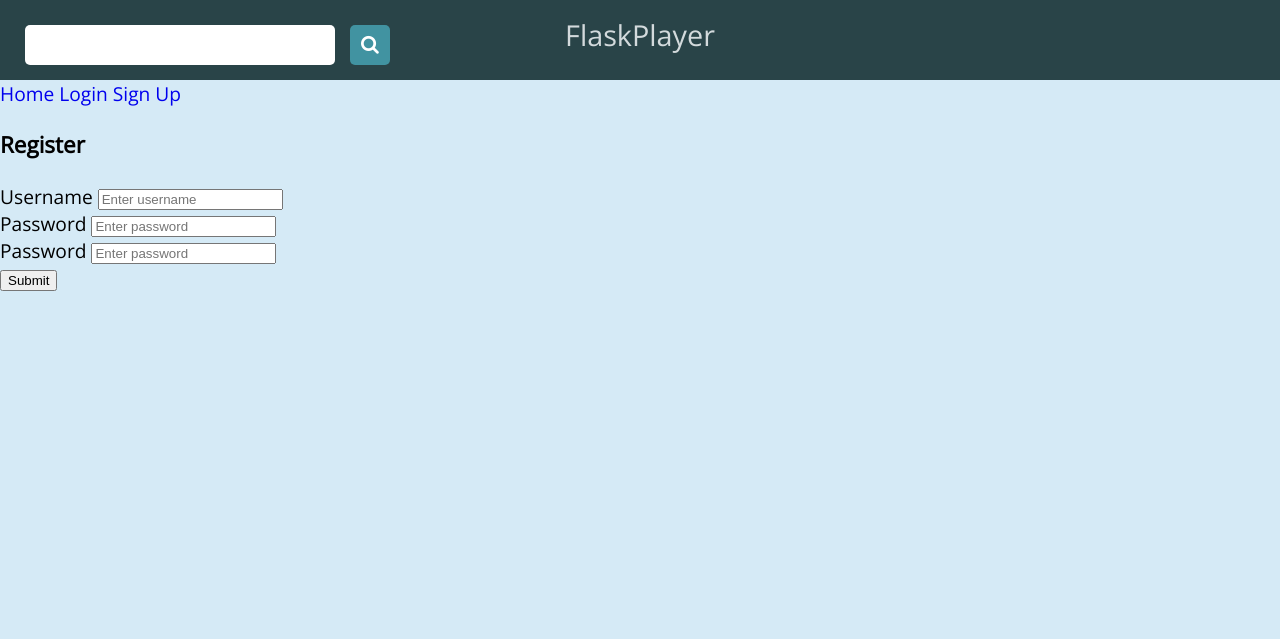
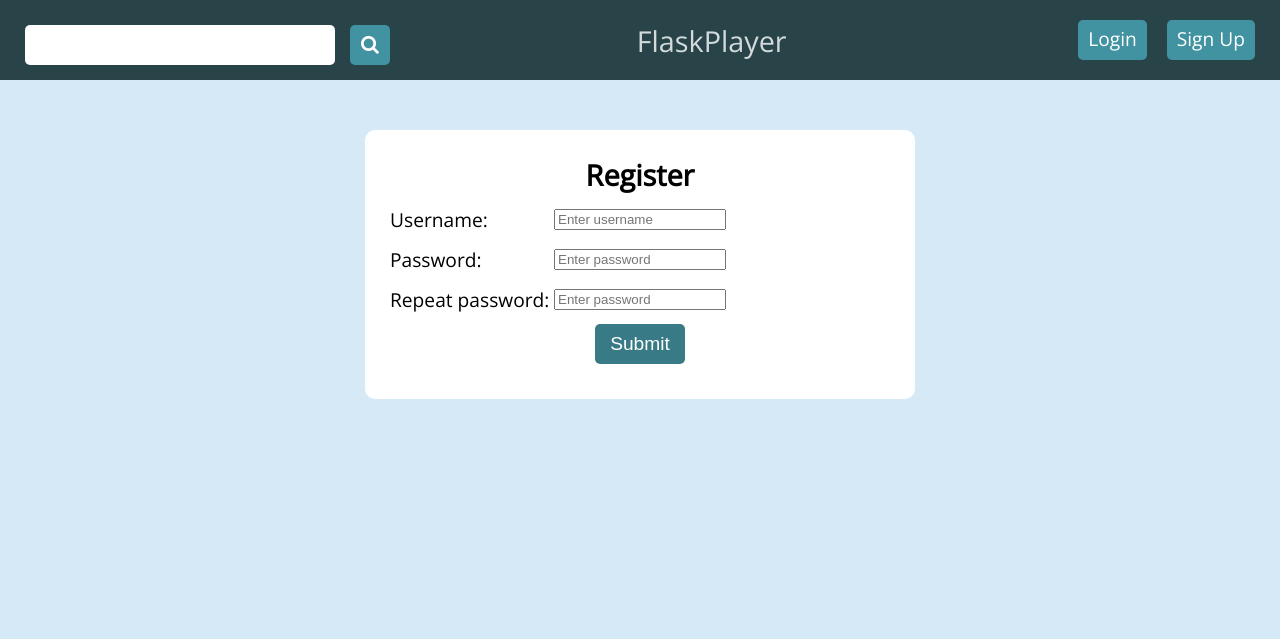
Before and after one commit to kappa243/agh-db-proj, a Flask app: page /register in a window 1280 px wide. Shown: the top 639 px of the page. Run offline with Flask 2, Linux system fonts and the light colour scheme; some libraries are stand-ins or nearby versions.

Commit message:
login, register ui

```diff
--- a/src/app.py
+++ b/src/app.py
@@ -17,12 +17,14 @@ migrate = Migrate(app, db)
 from models import Song, Artist, Genre, User
 from scripts.load_data import initData
 
-from auth import auth
-app.register_blueprint(auth, url_prefix='/')
-
 login_manager = LoginManager()
 login_manager.login_view = 'auth.login'
 login_manager.init_app(app)
+
+from auth import auth
+
+app.register_blueprint(auth, url_prefix='/')
+
 
 @login_manager.user_loader
 def load_user(user_id):
--- a/src/auth.py
+++ b/src/auth.py
@@ -2,9 +2,10 @@ from flask import Blueprint, request, render_template, flash, redirect, url_for
 from flask_login import login_user, login_required, current_user, logout_user
 from models import User
 from werkzeug.security import generate_password_hash, check_password_hash
-from app import db
+from app import db, login_manager
 
 auth = Blueprint('auth', __name__)
+
 
 @auth.route('/login', methods=['POST', 'GET'])
 def login_post():
@@ -19,13 +20,15 @@ def login_post():
                 flash('Please check your login details and try again.')
                 return render_template('login.html')
             login_user(user)
-            return redirect(url_for('auth.profile'))
+            return redirect(url_for('index'))
 
     return render_template('login.html')
 
 
 @auth.route('/register', methods=['POST', 'GET'])
 def register():
+    if current_user.is_authenticated:
+        return redirect(url_for('auth.profile'))
     if request.method == "POST":
         if 'register_data' in request.form:
             username = request.form['username']
@@ -46,6 +49,7 @@ def register():
                 db.session.add(newUser)
                 db.session.commit()
                 print(username, password1, password2)
+                return redirect(url_for('auth.login_post'))
 
     return render_template('register.html')
 
@@ -54,9 +58,15 @@ def register():
 @login_required
 def logout():
     logout_user()
-    return render_template('login.html')
+    return redirect(url_for('index'))
+
 
 @auth.route('/profile')
 @login_required
 def profile():
-    return render_template('profile.html', name=current_user.username)
+    return render_template('profile.html', user=current_user)
+
+
+@login_manager.unauthorized_handler
+def unauthorized_callback():
+    return redirect('/login')
--- a/src/models.py
+++ b/src/models.py
@@ -6,10 +6,12 @@ from app import db
 
 class User(UserMixin, db.Model):
     __tablename__ = 'User'
+
     id = db.Column(db.Integer, primary_key=True)
     password = db.Column(db.String(1000))
     username = db.Column(db.String(50), unique=True)
     __table_args__ = {'extend_existing': True}
+
 
 class Song(db.Model):
     __tablename__ = 'Song'
--- a/src/static/css/style.css
+++ b/src/static/css/style.css
@@ -27,11 +27,12 @@ header {
     display: flex;
     flex-direction: row;
     justify-content: center;
+    align-items: center;
 
     height: 80px;
     width: 100%;
     margin: 0;
-    padding: 15px 25px 0px 25px;
+    padding: 0 25px 0 25px;
     box-sizing: border-box;
     font-size: 1.8rem;
 
@@ -103,6 +104,29 @@ header {
 
 .query button .fa {
     font-size: 1.2rem;
+}
+
+.navbar {
+    width: 100%;
+    height: 40px;
+    display: flex;
+    flex-direction: row;
+    justify-content: right;
+    column-gap: 20px;
+}
+
+.navbar a {
+    font-size: 1.2rem;
+    color: white;
+    background: var(--secondary-player);
+    border-radius: 5px;
+
+    padding: 5px 10px 5px 10px;
+    transition: 0.3s;
+}
+
+.navbar a:hover {
+    background: var(--primary-player);
 }
 
 footer {
@@ -178,12 +202,12 @@ footer {
     justify-content: space-between;
 }
 
-.song-basic a{
+.song-basic a {
     color: black;
     transition: 0.3s;
 }
 
-.song-basic a:hover{
+.song-basic a:hover {
     color: var(--primary-player)
 }
 
@@ -815,13 +839,101 @@ div#white-player-controls div#repeat.amplitude-repeat-on {
     font-size: 1.4rem;
 }
 
-.song-item .song-item-details .song-item-artist a{
+.song-item .song-item-details .song-item-artist a {
     color: black;
     transition: 0.3s;
 }
 
-.song-item .song-item-details .song-item-artist a:hover{
+.song-item .song-item-details .song-item-artist a:hover {
     color: var(--primary-player);
+}
+
+.notification {
+    color: red;
+}
+
+.register, .login {
+    display: flex;
+    flex-direction: column;
+    background: white;
+    width: 500px;
+    height: auto;
+    margin: 50px auto;
+    padding: 25px;
+    border-radius: 10px;
+    text-align: center;
+}
+
+.register span, .login span {
+    font-size: 1.8rem;
+    font-weight: 800;
+}
+
+.register form, .login form {
+    display: flex;
+    flex-direction: column;
+    row-gap: 10px;
+    margin: 10px 0;
+}
+
+.register form > div, .login form > div {
+    display: flex;
+    flex-direction: row;
+    justify-content: space-between;
+    align-items: center;
+    height: 30px;
+}
+
+.register form > div label, .login form > div label {
+    width: 100%;
+    text-align: left;
+}
+
+.register form > div > input, .login form > div > input {
+    width: 100%;
+}
+
+.register form > div > div, .login form > div > div {
+    width: 100%;
+    height: 100%;
+}
+
+.register form button, .login form button {
+    text-decoration: none;
+    border: none;
+    border-radius: 5px;
+    background: var(--primary-player);
+    color: white;
+    transition: 0.3s;
+    height: 40px;
+    width: 90px;
+    align-self: center;
+    font-size: 1.2rem;
+    cursor: pointer;
+}
+
+.register form button:hover, .login form button:hover {
+    background: var(--secondary-player);
+}
+
+.profile {
+    background: white;
+    border-radius: 10px;
+    margin: 50px auto;
+    padding: 25px;
+    width: 500px;
+    height: auto;
+    display: flex;
+    flex-direction: column;
+    align-items: center;
+}
+
+.profile .profile-welcome {
+    font-size: 1.6rem;
+}
+
+.profile .profile-welcome span {
+    font-weight: 900;
 }
 
 @media only screen and (max-width: 600px) {
--- a/src/templates/base.html
+++ b/src/templates/base.html
@@ -19,29 +19,6 @@
 <body>
 {% include 'header.html' %}
 <section class="main">
-     <div class="navbar">
-            <a href="{{ url_for('index') }}">
-                Home
-            </a>
-            {% if current_user.is_authenticated %}
-            <a href="{{ url_for('auth.profile') }}">
-                Profile
-            </a>
-            {% endif %}
-            {% if not current_user.is_authenticated %}
-            <a href="{{ url_for('auth.login_post') }}">
-                Login
-            </a>
-            <a href="{{ url_for('auth.register') }}">
-                Sign Up
-            </a>
-            {% endif %}
-            {% if current_user.is_authenticated %}
-            <a href="{{ url_for('auth.logout') }}">
-                Logout
-            </a>
-            {% endif %}
-        </div>
     {% block body %}
     {% endblock %}
 </section>
--- a/src/templates/header.html
+++ b/src/templates/header.html
@@ -7,8 +7,29 @@
             </button>
         </form>
     </div>
+    <div class="spacer"></div>
     <div class="header">
         <a href="/" id="site-name">FlaskPlayer</a>
     </div>
     <div class="spacer"></div>
+     <div class="navbar">
+         {% if current_user.is_authenticated %}
+             <a href="{{ url_for('auth.profile') }}">
+                 Profile
+             </a>
+         {% endif %}
+         {% if not current_user.is_authenticated %}
+             <a href="{{ url_for('auth.login_post') }}">
+                 Login
+             </a>
+             <a href="{{ url_for('auth.register') }}">
+                 Sign Up
+             </a>
+         {% endif %}
+         {% if current_user.is_authenticated %}
+             <a href="{{ url_for('auth.logout') }}">
+                 Logout
+             </a>
+         {% endif %}
+     </div>
 </header>
--- a/src/templates/register.html
+++ b/src/templates/register.html
@@ -1,42 +1,47 @@
 {% extends 'base.html' %}
 
 {% block body %}
+    <div class="register">
+        <span>Register</span>
         {% with messages = get_flashed_messages() %}
             {% if messages %}
-        <div class="notification is-danger">
+                <div class="notification">
                     {{ messages[0] }}
                 </div>
             {% endif %}
         {% endwith %}
-    <h3>Register</h3>
         <form method="POST">
-        <div>
-            <label for="username">Username</label>
+            <div class="username">
+                <label for="username">Username:</label>
                 <input
                         type="text"
-                id = "username"
+                        id="username"
                         name="username"
                         placeholder="Enter username"
                 >
+                <div></div>
             </div>
-        <div>
-            <label for="password1">Password</label>
+            <div class="password">
+                <label for="password1">Password:</label>
                 <input
                         type="password"
                         id="password1"
                         name="password1"
                         placeholder="Enter password"
                 >
+                <div></div>
             </div>
-        <div>
-            <label for="password2">Password</label>
+            <div class="password">
+                <label for="password2">Repeat password:</label>
                 <input
                         type="password"
                         id="password2"
                         name="password2"
                         placeholder="Enter password"
                 >
+                <div></div>
             </div>
             <button type="submit" name="register_data">Submit</button>
         </form>
+    </div>
 {% endblock %}
```
Also changed, not shown: src/migrations/versions/39917d1a09db_.py (added, +34 -0 lines), src/templates/login.html (+11 -7 lines), src/templates/profile.html (+5 -3 lines). Lines whose indentation alone changed are shown as unchanged.
